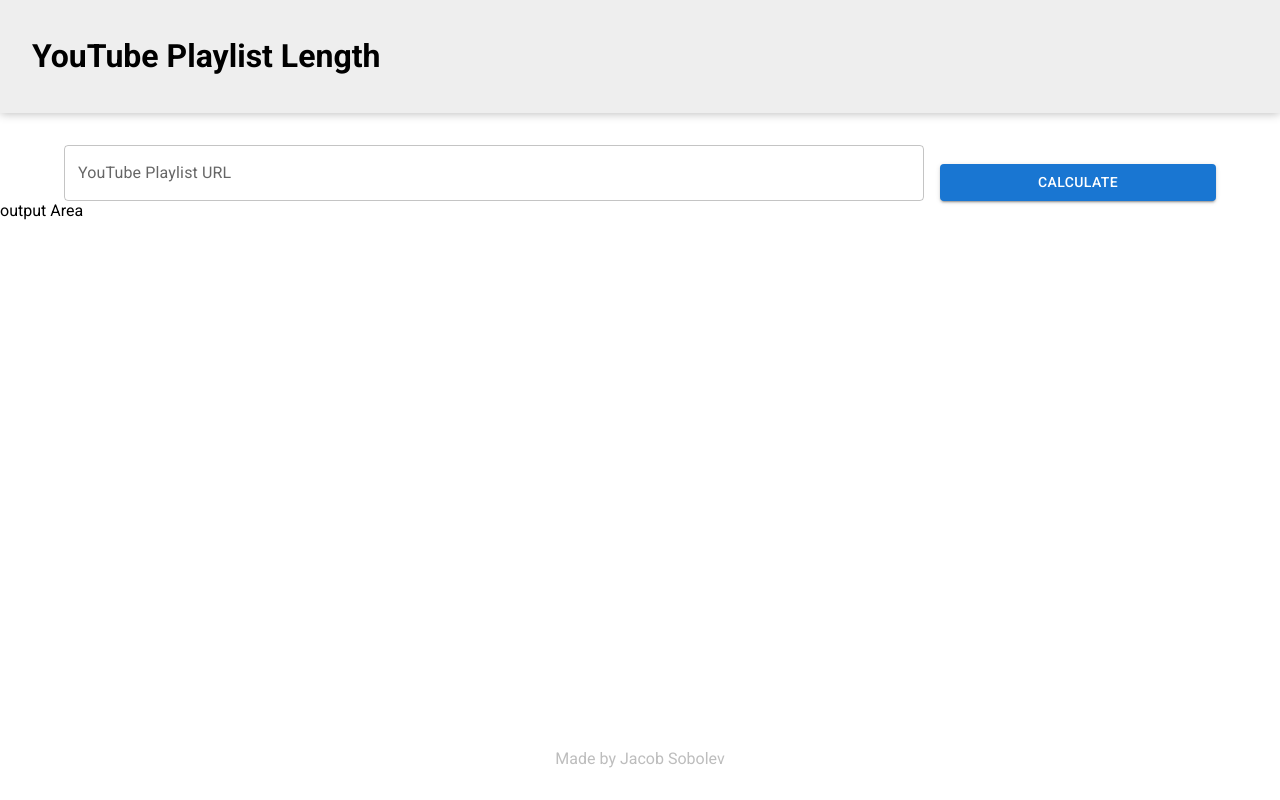
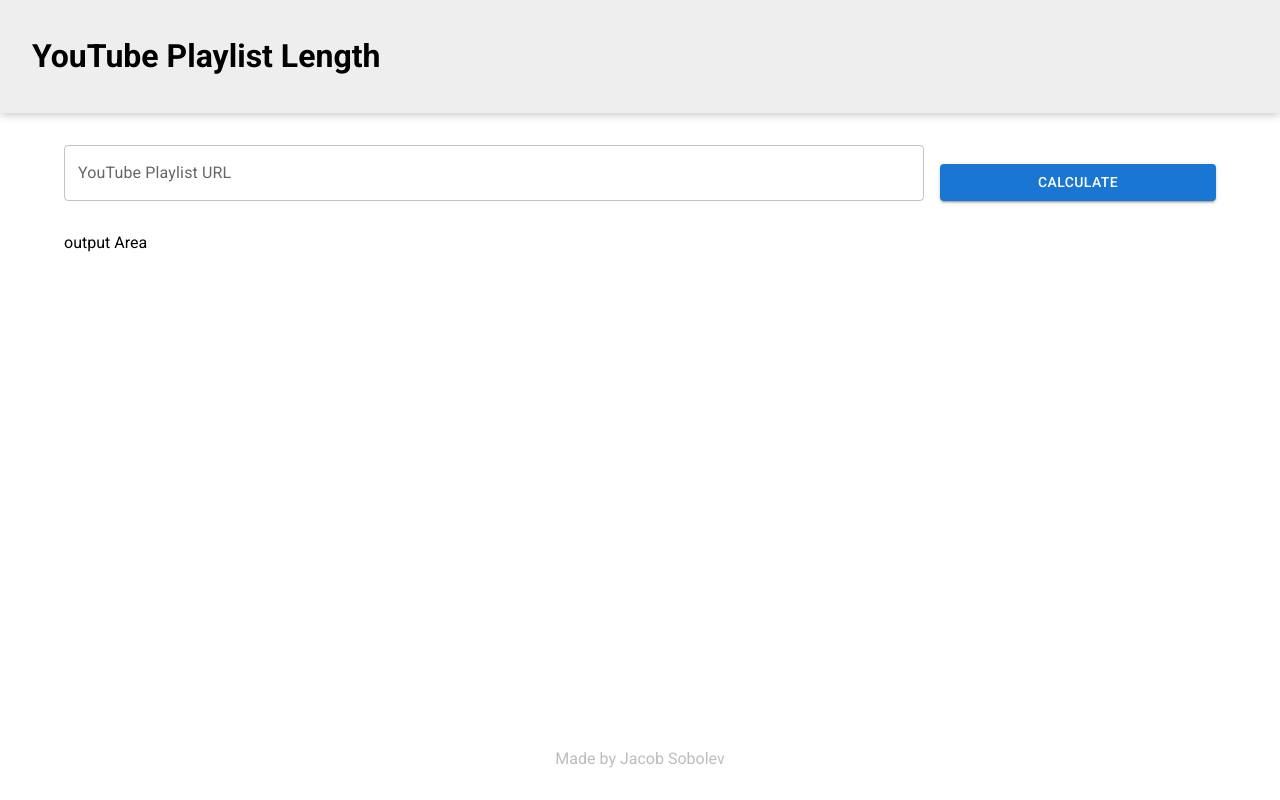
Before and after one commit to JacobSobolev/youtube-playlist-length, a React (Create React App) app: page / in a window 1280 px wide. Built offline with nearby package versions, Linux system fonts and the light colour scheme; no server answers.

Commit message:
encapsulate output area in a container

```diff
--- a/src/components/OutputArea/OutputArea.jsx
+++ b/src/components/OutputArea/OutputArea.jsx
@@ -1,10 +1,14 @@
 import React from "react";
+
+import Container from "@mui/material/Container";
 
 import "./OutputArea.css";
 
 function OutputArea(props){
     return(
-        <div>output Area</div>
+        <Container className="container" maxWidth="lg">
+            <div>output Area</div>
+        </Container>
     );
 }
 
```
Also changed, not shown: src/components/App.js (+4 -3 lines).
